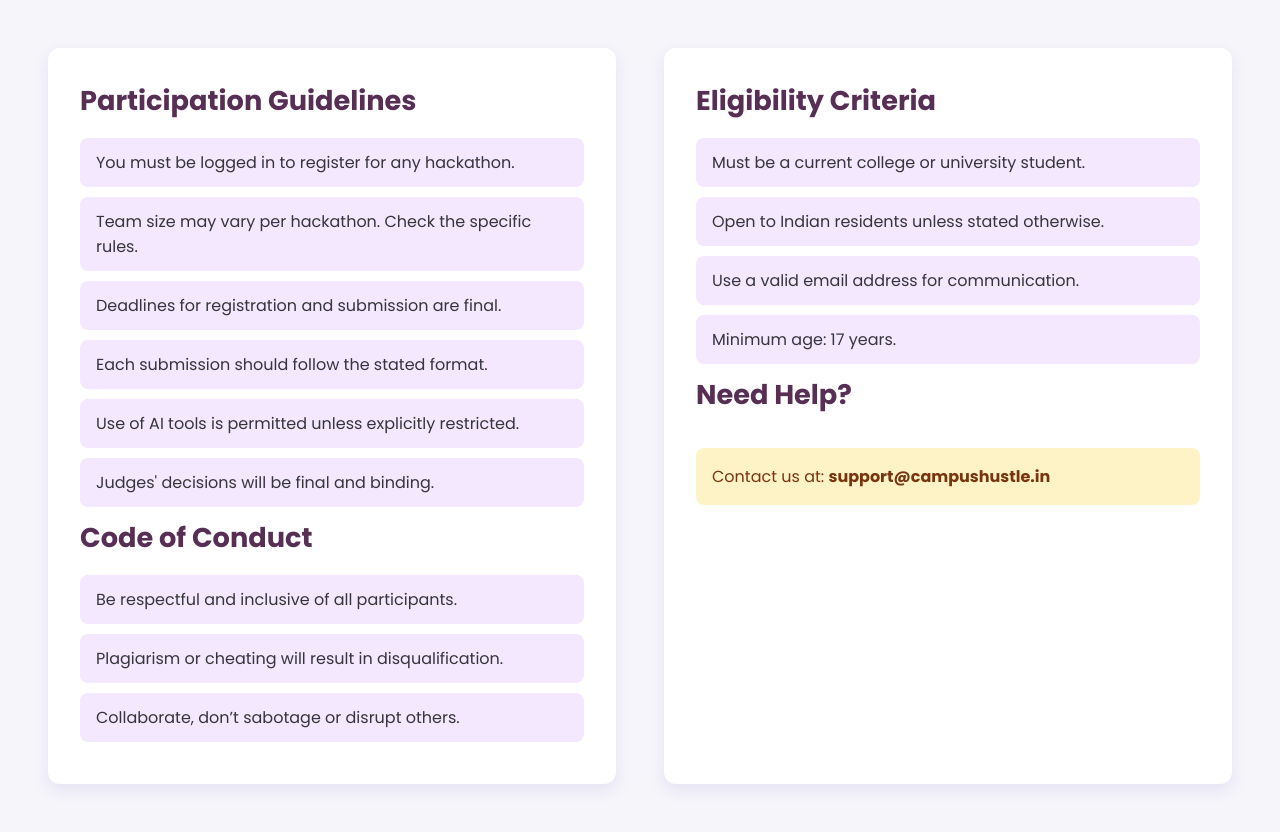
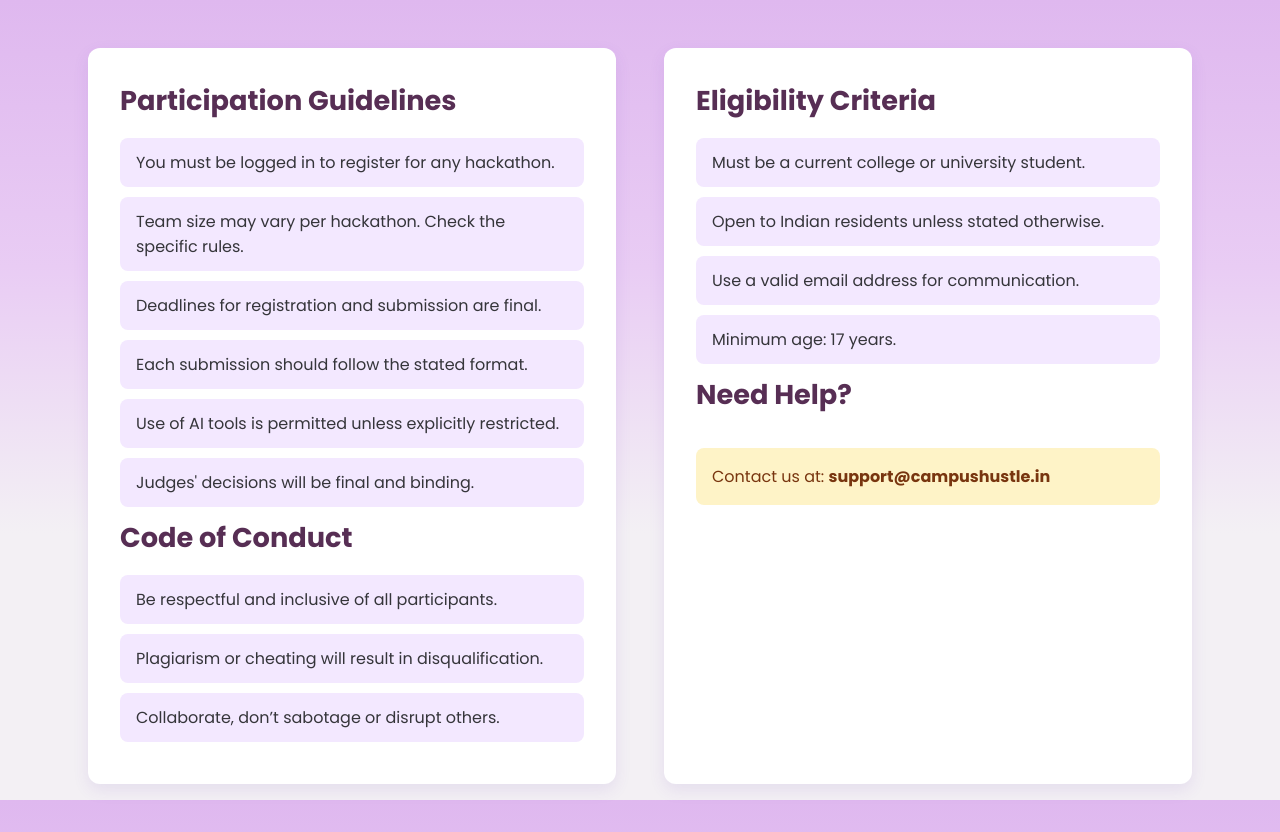
Before and after one commit to AnshulAlgoS/campushustleOG, a React (Create React App) app: page /participation-guidelines in a window 1280 px wide. Built offline with nearby package versions, Linux system fonts and the light colour scheme; no server answers.

Commit message:
Update Guidelines.css

```diff
--- a/src/views/Guidelines.css
+++ b/src/views/Guidelines.css
@@ -1,12 +1,21 @@
+/*gradient background */
+body {
+  margin: 0;
+  padding: 0;
+  background: linear-gradient(to bottom, #bb7ed9, #ffffff);
+  font-family: "Poppins", sans-serif;
+}
+
 .guidelines-container {
   display: flex;
   flex-direction: row;
   gap: 3rem;
   padding: 3rem;
-  background: #f5f5fa;
-  font-family: "Poppins", sans-serif;
+  max-width: 1200px;
+  margin: 0 auto;
 }
 
+/* White cards */
 .guidelines-left, .guidelines-right {
   flex: 1;
   background-color: #fff;
@@ -15,12 +24,14 @@
   box-shadow: 0 6px 16px rgba(103, 58, 183, 0.1);
 }
 
+/* Headings */
 .guidelines-left h2, .guidelines-right h2 {
-  color:#572E54;
+  color: #572E54;
   font-size: 1.7rem;
   margin-bottom: 1rem;
 }
 
+/* List styles */
 .guidelines-left ul, .guidelines-right ul {
   list-style-type: none;
   padding-left: 0;
@@ -40,6 +51,7 @@
   background-color: #a068a8b5;
 }
 
+/* Help paragraph */
 .guidelines-right p {
   background-color: #fef3c7;
   padding: 1rem;
```
